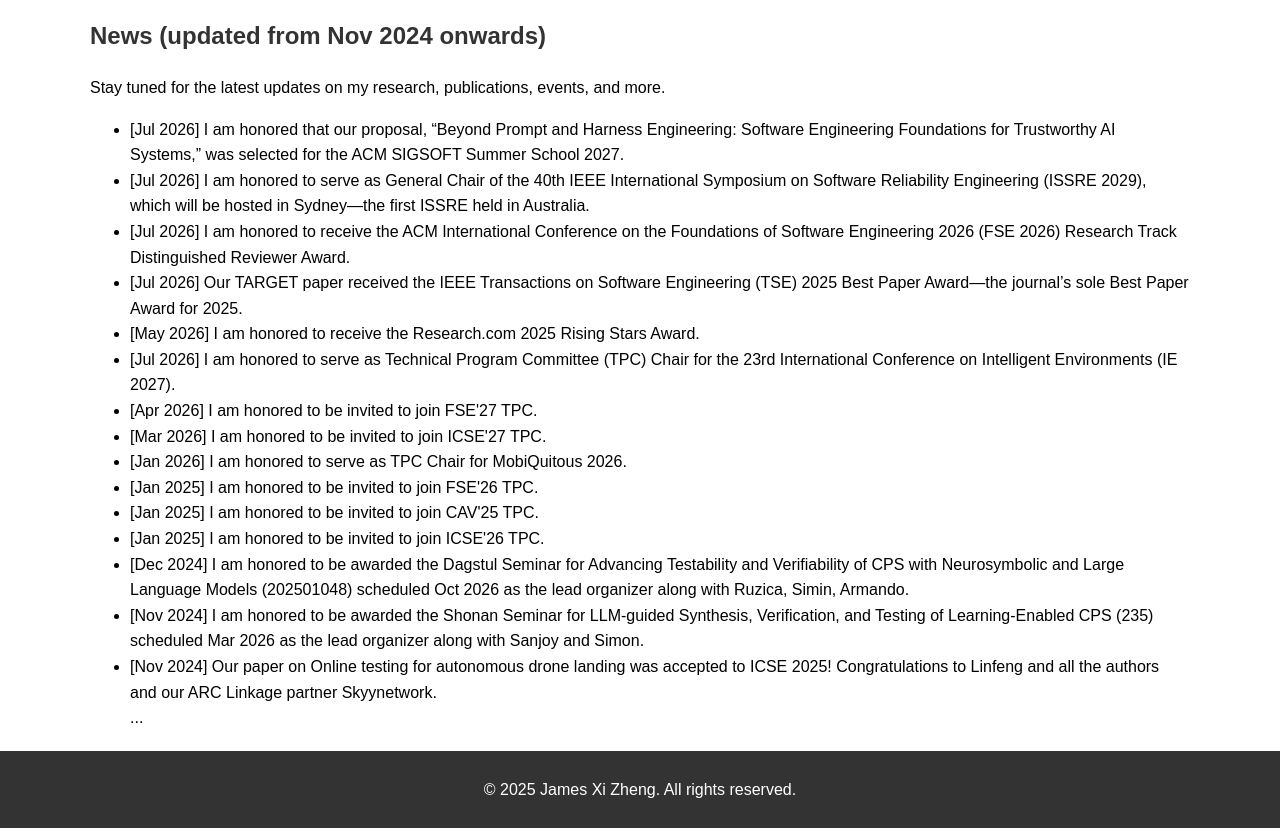
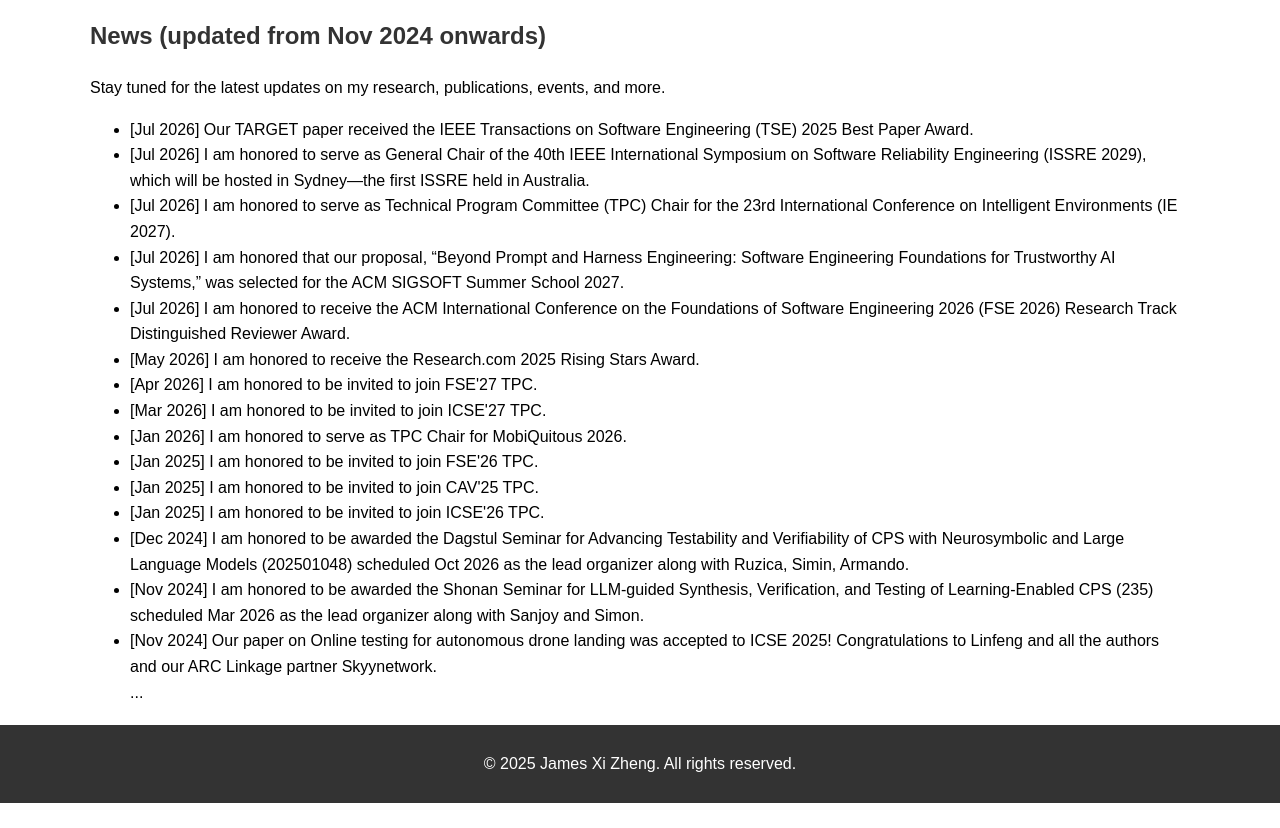
Before and after one commit to JamesXiZheng/JamesXiZheng.github.io, a plain HTML site: page index.html in a window 1280 px wide. Shown: the part 932-1760 px from the top of the page. After the commit the page ends 1735 px from the top, so only its background shows below. Drawn offline with Linux system fonts and the light colour scheme.

Commit message:
Update index.html

```diff
--- a/index.html
+++ b/index.html
@@ -47,12 +47,12 @@ He is also Co-Founder of the Trustworthy Autonomous Cyber-Physical Systems (TACP
                 <p>Stay tuned for the latest updates on my research, publications, events, and more.</p>
                 <ul>
 
+                    <li>[Jul 2026] Our TARGET paper received the IEEE Transactions on Software Engineering (TSE) 2025 Best Paper Award.</li>
+    <li>[Jul 2026] I am honored to serve as General Chair of the 40th IEEE International Symposium on Software Reliability Engineering (ISSRE 2029), which will be hosted in Sydney—the first ISSRE held in Australia.</li>
+<li>[Jul 2026] I am honored to serve as Technical Program Committee (TPC) Chair for the 23rd International Conference on Intelligent Environments (IE 2027).</li>
                         <li>[Jul 2026] I am honored that our proposal, “Beyond Prompt and Harness Engineering: Software Engineering Foundations for Trustworthy AI Systems,” was selected for the ACM SIGSOFT Summer School 2027.</li>
-    <li>[Jul 2026] I am honored to serve as General Chair of the 40th IEEE International Symposium on Software Reliability Engineering (ISSRE 2029), which will be hosted in Sydney—the first ISSRE held in Australia.</li>
     <li>[Jul 2026] I am honored to receive the ACM International Conference on the Foundations of Software Engineering 2026 (FSE 2026) Research Track Distinguished Reviewer Award.</li>
-    <li>[Jul 2026] Our TARGET paper received the IEEE Transactions on Software Engineering (TSE) 2025 Best Paper Award—the journal’s sole Best Paper Award for 2025.</li>
     <li>[May 2026] I am honored to receive the Research.com 2025 Rising Stars Award.</li>
-<li>[Jul 2026] I am honored to serve as Technical Program Committee (TPC) Chair for the 23rd International Conference on Intelligent Environments (IE 2027).</li>
 
                     <li>[Apr 2026] I am honored to be invited to join FSE'27 TPC.</li>
                     <li>[Mar 2026] I am honored to be invited to join ICSE'27 TPC.</li>
```
